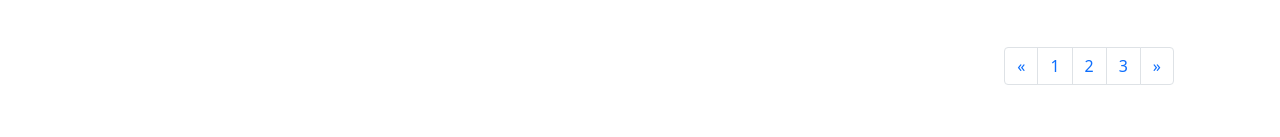
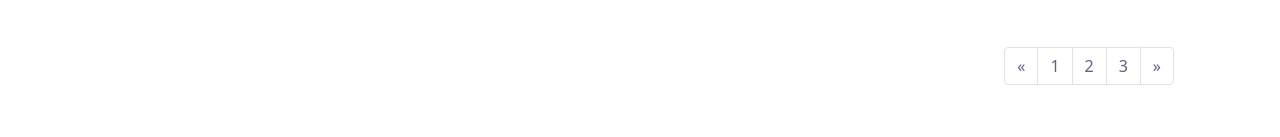
Before and after one commit to ArnitaZ/hackathon-4, a React (Create React App) app: page /orders in a window 1280 px wide. Shown: the part 2722-2859 px from the top of the page. Built offline with nearby package versions, Linux system fonts and the light colour scheme.

Commit message:
pagination link color changed

```diff
--- a/src/Pages/Login.css
+++ b/src/Pages/Login.css
@@ -39,3 +39,7 @@
 .category-container, .order-container {
     min-width: 100%;
 }
+
+.page-link {
+    color: #655D8A;
+}
```
